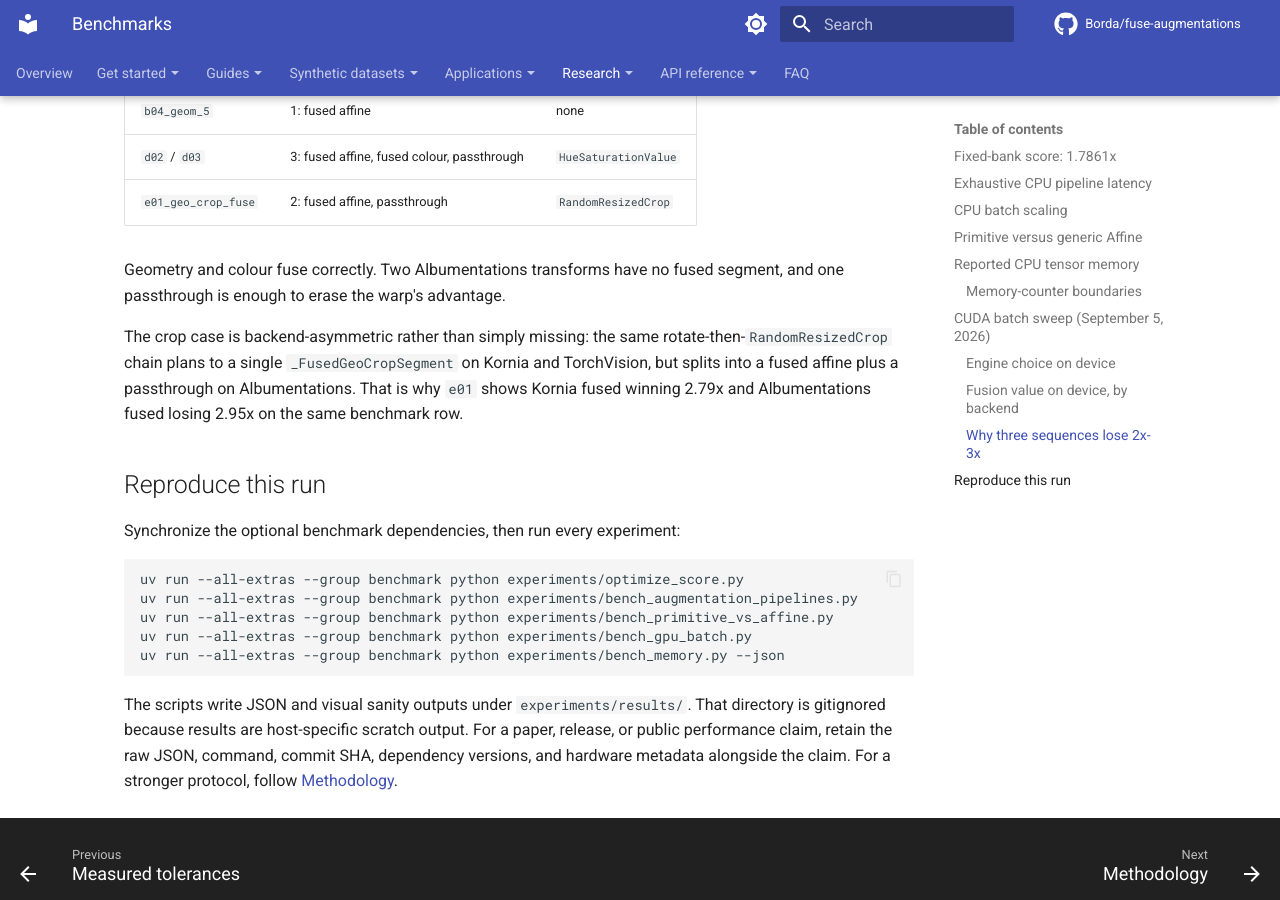
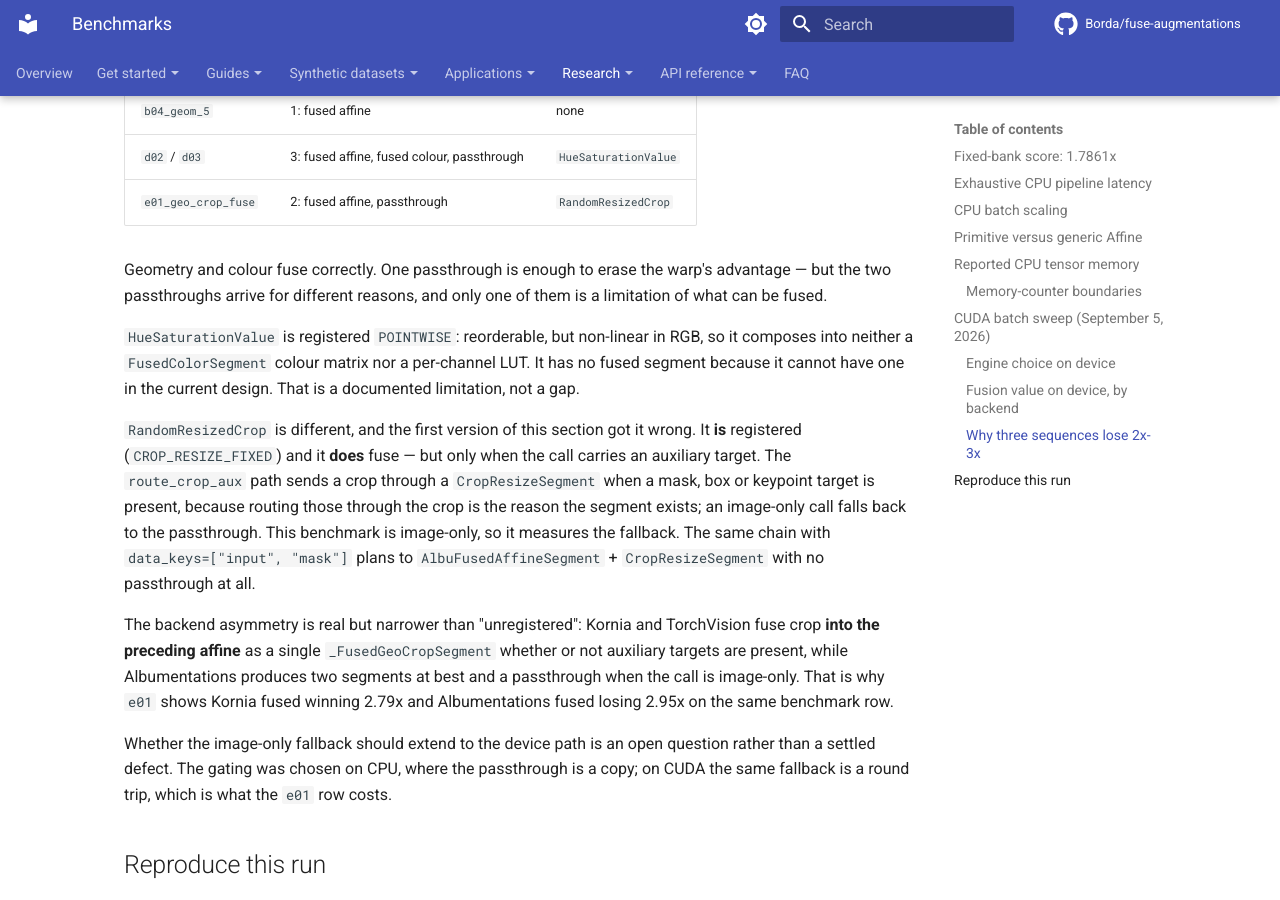
Before and after one commit to Borda/fuse-augmentations, an MkDocs documentation site: the page built from docs/research/benchmarks.md, in a window 1280 px wide and 900 px high, scrolled down 6147 px. Built offline with MkDocs 1.6.1 and Material for MkDocs 9.7.7, drawn with Linux system fonts in a browser that asks for light colours; comment, search, counter and statistics services are not loaded.

Commit message:
docs: correct the crop passthrough cause, log GPU limits
- Correct the CUDA section of benchmarks.md. The first version attributed the e01 loss to RandomResizedCrop having no fused segment; it has one. RandomResizedCrop is registered CROP_RESIZE_FIXED and routes through a CropResizeSegment whenever the call carries a mask, box or keypoint target. Only an image-only call falls back to the passthrough, which is what the benchmark measures, and that fallback runs the transform natively so it stays bit-exact against Albumentations. Recorded as a parity choice rather than a missing registration, with the wrong claim named rather than quietly replaced.
- Separate the two passthrough causes in that section, which the first version merged. HueSaturationValue is registered POINTWISE and is non-linear in RGB, so it composes into neither a colour matrix nor a per-channel LUT and cannot have a fused segment in the current design; the crop is gated on auxiliary targets instead. Restate the backend asymmetry more narrowly: kornia and torchvision fuse a crop into the preceding affine regardless of auxiliary targets, albumentations produces two segments at best.
- Note that whether the image-only fallback should extend to the device path is open rather than settled: the gating was chosen on CPU where the passthrough is a copy, while on CUDA it is a round trip.
- Add both passthrough cases to the passthrough section of known-limitations.md, including the consequence that the same chain plans differently depending on whether data_keys was declared, and that a cross-backend plan comparison is therefore not like-for-like.
- Replace the asserted passthrough-on-accelerator warning in the GPU section with the measurement: one passthrough cost 2.0x to 3.0x on an L4, growing with batch because call_nonfused copies the batch host-ward and back once per passthrough per call.
- Record that fusion's device value is backend-dependent, with fused TorchVision losing to native TorchVision on CUDA despite planning to a single segment and no passthrough. Attribute it to fixed per-call host-side overhead, evidenced by fused timings barely moving with batch — a single rotate at 1.0 ms for batch 1 and 2.6 ms for batch 64 — and warn that a CPU speedup does not transfer to a GPU unmeasured.

---
Co-authored-by: claude[bot] <209825114+claude[bot]@users.noreply.github.com>

```diff
--- a/docs/research/benchmarks.md
+++ b/docs/research/benchmarks.md
@@ -189,9 +189,15 @@ One cause. Every losing sequence contains exactly one **passthrough segment**; e
 | `d02` / `d03`       | 3: fused affine, fused colour, passthrough | `HueSaturationValue` |
 | `e01_geo_crop_fuse` | 2: fused affine, passthrough               | `RandomResizedCrop`  |
 
-Geometry and colour fuse correctly. Two Albumentations transforms have no fused segment, and one passthrough is enough to erase the warp's advantage.
+Geometry and colour fuse correctly. One passthrough is enough to erase the warp's advantage — but the two passthroughs arrive for different reasons, and only one of them is a limitation of what can be fused.
 
-The crop case is backend-asymmetric rather than simply missing: the same rotate-then-`RandomResizedCrop` chain plans to a single `_FusedGeoCropSegment` on Kornia and TorchVision, but splits into a fused affine plus a passthrough on Albumentations. That is why `e01` shows Kornia fused winning 2.79x and Albumentations fused losing 2.95x on the same benchmark row.
+`HueSaturationValue` is registered `POINTWISE`: reorderable, but non-linear in RGB, so it composes into neither a `FusedColorSegment` colour matrix nor a per-channel LUT. It has no fused segment because it cannot have one in the current design. That is a documented limitation, not a gap.
+
+`RandomResizedCrop` is different, and the first version of this section got it wrong. It **is** registered (`CROP_RESIZE_FIXED`) and it **does** fuse — but only when the call carries an auxiliary target. The `route_crop_aux` path sends a crop through a `CropResizeSegment` when a mask, box or keypoint target is present, because routing those through the crop is the reason the segment exists; an image-only call falls back to the passthrough. This benchmark is image-only, so it measures the fallback. The same chain with `data_keys=["input", "mask"]` plans to `AlbuFusedAffineSegment` + `CropResizeSegment` with no passthrough at all.
+
+The backend asymmetry is real but narrower than "unregistered": Kornia and TorchVision fuse crop **into the preceding affine** as a single `_FusedGeoCropSegment` whether or not auxiliary targets are present, while Albumentations produces two segments at best and a passthrough when the call is image-only. That is why `e01` shows Kornia fused winning 2.79x and Albumentations fused losing 2.95x on the same benchmark row.
+
+Whether the image-only fallback should extend to the device path is an open question rather than a settled defect. The gating was chosen on CPU, where the passthrough is a copy; on CUDA the same fallback is a round trip, which is what the `e01` row costs.
 
 ## Reproduce this run
 
```
Also changed, not shown: docs/known-limitations.md (+11 -0 lines).
